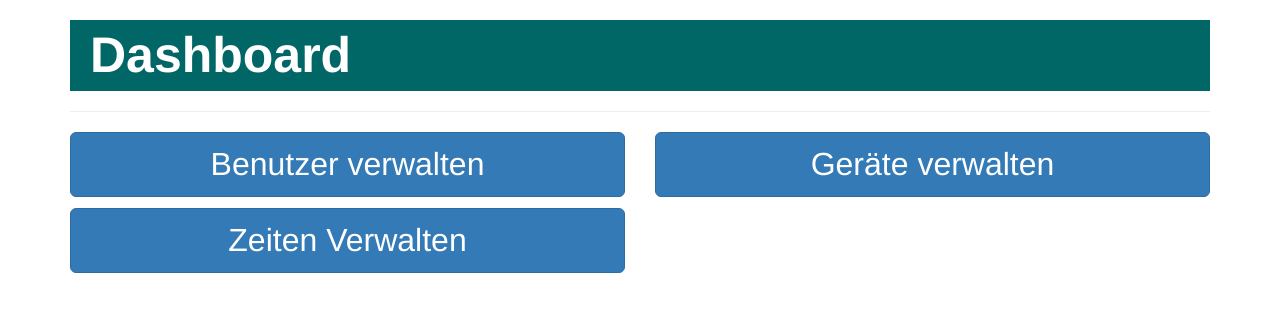
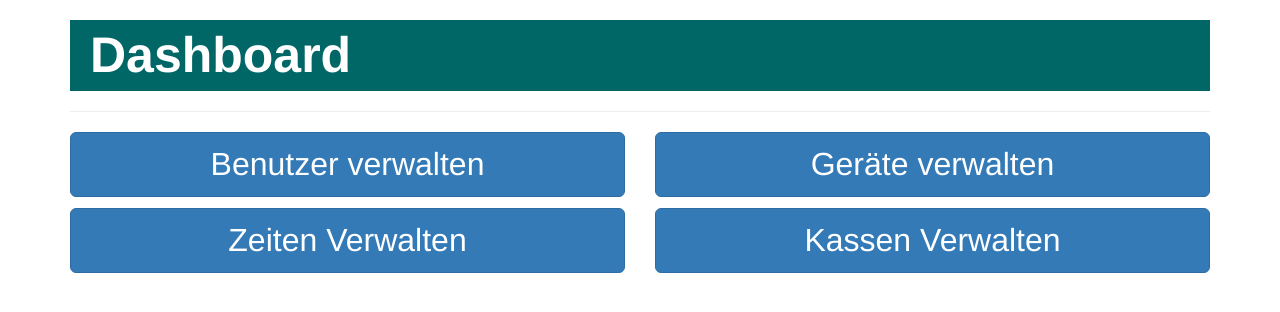
Before and after one commit to aboro72/flask-pos, a Flask app: page /admin/dashboard/ in a window 1280 px wide. Shown: the part 90-402 px from the top of the page. Run offline with Flask 2, Linux system fonts and the light colour scheme; a user stored in the database is signed in; tables that the repository leaves empty hold one stand-in row (values such as "Sample post"); some libraries are stand-ins or nearby versions.

Commit message:
change css file, update dashboard

```diff
--- a/app/templates/admin/admin.html
+++ b/app/templates/admin/admin.html
@@ -40,6 +40,12 @@
             </button>
         </form>
     </div>
+    <div class="col-md-6">
+       <form action="" method="get">
+            <button title="Kassen verwalten" type="submit" class="btn btn-primary btn-lg"> Kassen Verwalten
+            </button>
+        </form>
+    </div>
 </div>
 
 
--- a/app/templates/base.html
+++ b/app/templates/base.html
@@ -12,6 +12,7 @@
     {{ super() }}
     <link rel="shortcut icon" href="{{ url_for('static', filename='favicon.ico') }}">
     <link rel="stylesheet" href="{{ url_for('static', filename='fontawesome/css/all.min.css') }}">
+    <link rel="stylesheet" href="{{ url_for('static', filename='flaskpos/css/all.css') }}">
 {% endblock %}
 
 {% block navbar %}
```
Also changed, not shown: app/static/flaskpos/css/all.css (added).
